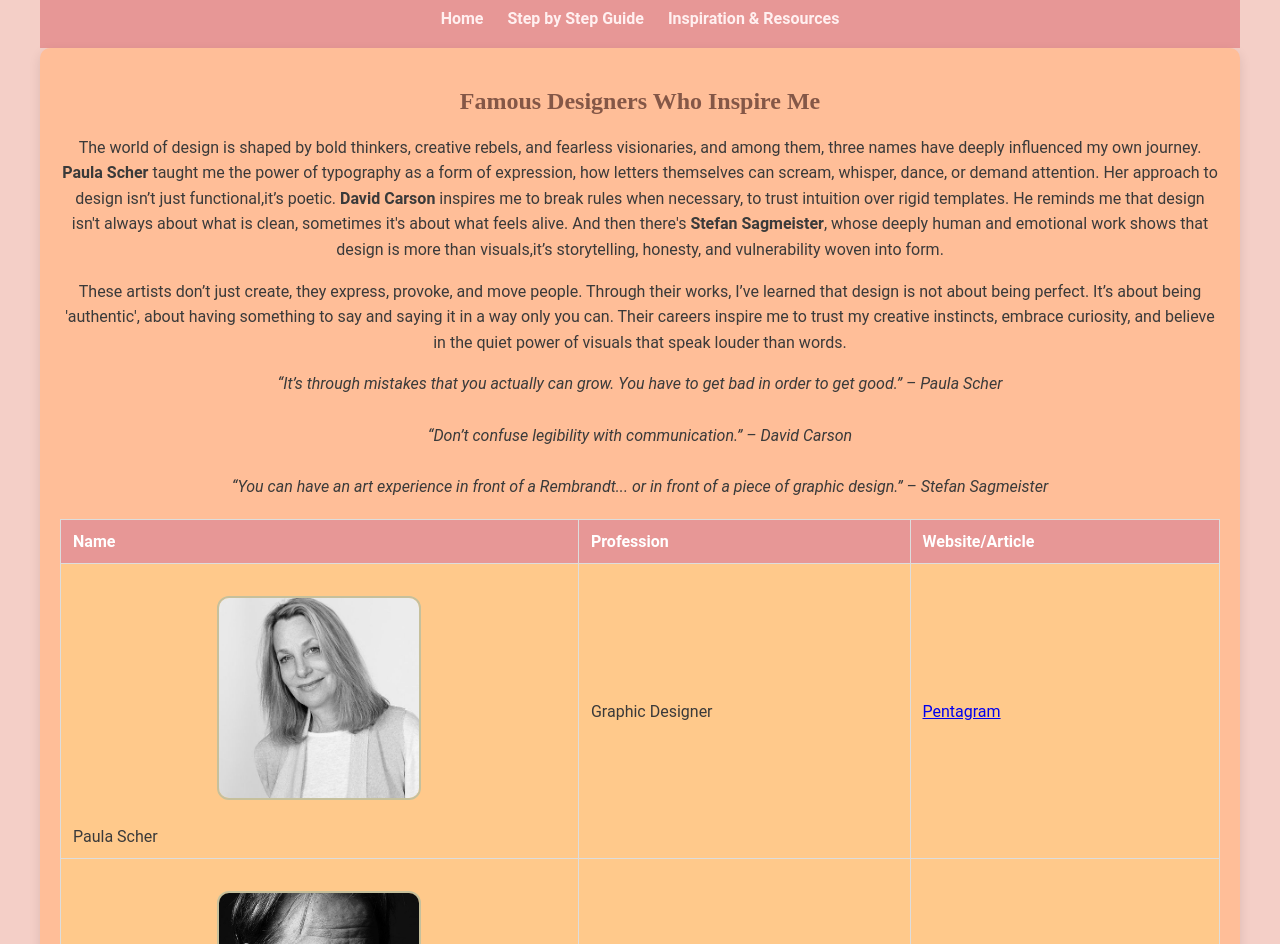
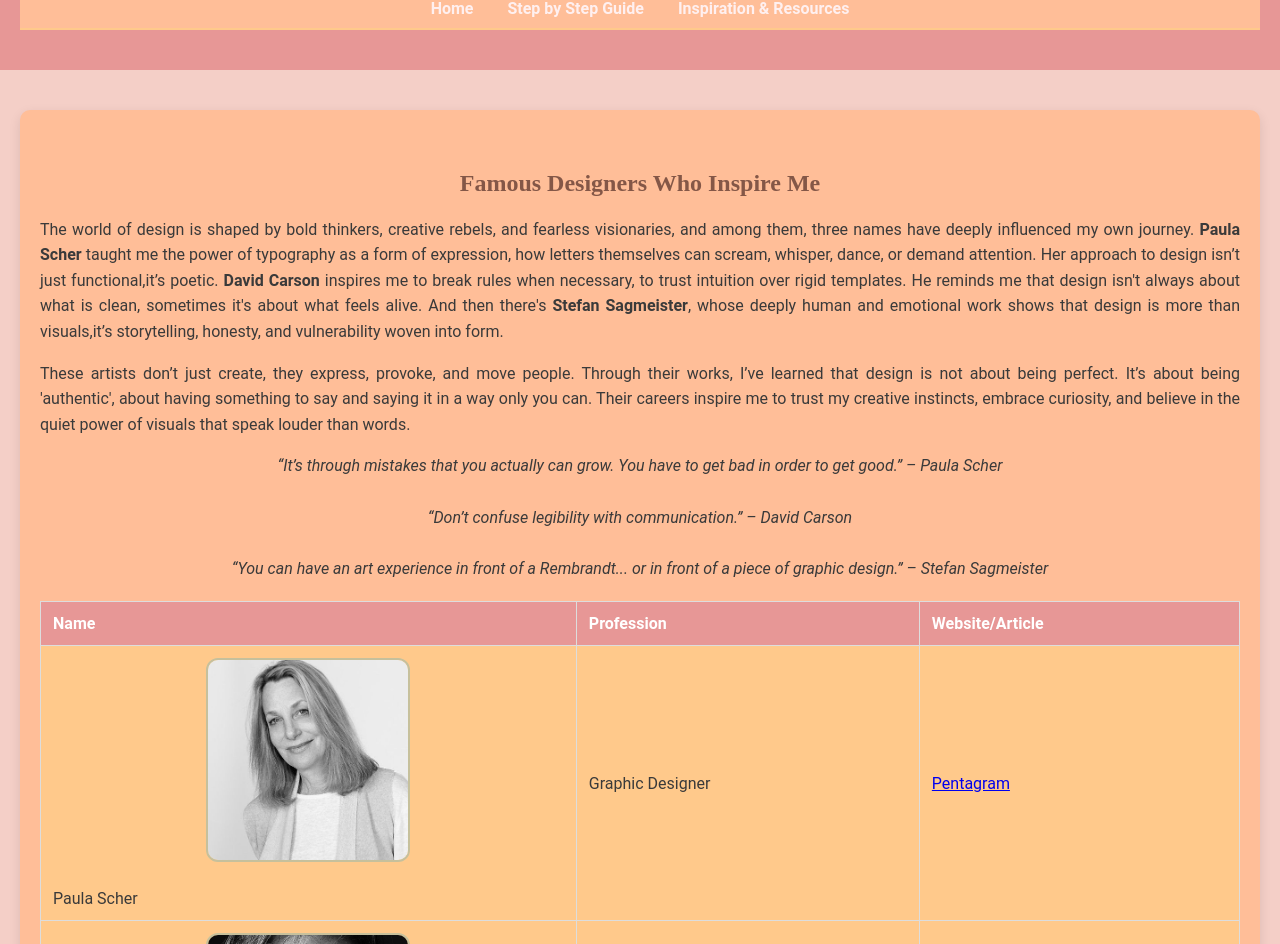
Before and after one commit to AidaNurasyikin/The-Path-to-Success-Achieving-My-Career-Dreams, a plain HTML site: page resources.html in a window 1280 px wide. Shown: the part 131-1075 px from the top of the page. Drawn offline with Linux system fonts and the light colour scheme.

Commit message:
Update style.css

```diff
--- a/style.css
+++ b/style.css
@@ -1,8 +1,9 @@
+/* General Layout */
 body {
   font-family: 'Roboto', sans-serif;
   background-color: #F4CFC7; /* Pale Dogwood */
   color: #3a3a3a;
-  margin: 40px;
+  margin: 0;
   padding: 0;
 }
 
@@ -10,7 +11,7 @@ body {
 header {
   background-color: #E79796; /* Light Coral */
   color: white;
-  padding: 20px;
+  padding: 40px 20px;
   text-align: center;
 }
 
@@ -21,11 +22,14 @@ h1, h2, h3 {
 }
 
 nav {
-  margin-top: 10px;
+  text-align: center;
+  padding: 10px;
+  background-color: #FFBE98;
+  border-bottom: 2px solid #FFC98B;
 }
 
 nav a {
-  margin: 0 10px;
+  margin: 0 15px;
   color: #fff0f0;
   text-decoration: none;
   font-weight: bold;
@@ -37,25 +41,25 @@ nav a:hover {
 
 /* Main Content Area */
 main {
-  padding: 20px;
+  padding: 40px 20px;
   background-color: #FFBE98; /* Peach Fuzz */
   border-radius: 10px;
   box-shadow: 0 4px 12px rgba(0, 0, 0, 0.1);
+  max-width: 1200px;
+  margin: 40px auto;
 }
 
 p {
-  text-align: center;
+  text-align: justify;
   line-height: 1.6;
 }
 
 /* Image Styling */
 img {
-  width: 100%;
-  max-width: 600px;
-  display: block;
-  margin: 20px auto;
+  max-width: 100%;
+  height: auto;
+  border-radius: 8px;
   border: 4px solid #C6C09C; /* Sage */
-  border-radius: 8px;
 }
 
 /* Ordered Lists */
@@ -87,7 +91,7 @@ footer {
   background-color: #C6C09C; /* Sage */
   color: white;
   text-align: center;
-  padding: 10px;
+  padding: 20px;
   margin-top: 30px;
   border-radius: 0 0 10px 10px;
 }
@@ -98,15 +102,15 @@ footer {
   flex-direction: column;
   align-items: center;
   margin-top: 30px;
+  gap: 20px;
 }
 
 .step {
   background-color: #fff;
   border: 2px solid #FFC98B;
   padding: 15px 20px;
-  margin: 10px 0;
   border-radius: 8px;
-  width: 80%;
+  width: 100%;
   max-width: 500px;
   text-align: center;
   font-weight: bold;
@@ -120,13 +124,13 @@ footer {
 }
 
 .artist-img {
-  width: 200px;
-  height: 200px;
+  width: 100%;
+  max-width: 200px;
   aspect-ratio: 1 / 1;
   object-fit: cover;
-  border-radius: 12px; /* Rounded corners, not circular */
+  border-radius: 12px;
   margin-bottom: 8px;
-  border: 2px solid #C6C09C; /* Sage border from Palette 1 */
+  border: 2px solid #C6C09C;
   display: block;
   margin-left: auto;
   margin-right: auto;
@@ -134,7 +138,7 @@ footer {
 
 .image-box-gallery {
   display: grid;
-  grid-template-columns: repeat(3, 1fr); /* 3 photos per row */
+  grid-template-columns: repeat(auto-fit, minmax(250px, 1fr));
   gap: 20px;
   margin-top: 30px;
   padding: 10px;
@@ -146,14 +150,14 @@ footer {
   object-fit: cover;
   border-radius: 12px;
   box-shadow: 0 4px 12px rgba(0, 0, 0, 0.1);
-  border: 3px solid #E79796; /* Light Coral */
+  border: 3px solid #E79796;
   transition: transform 0.3s ease;
 }
 
 .gallery-item img:hover {
   transform: scale(1.03);
 }
-grid-template-columns: repeat(auto-fit, minmax(250px, 1fr));
+
 .caption {
   text-align: center;
   margin-top: 8px;
@@ -161,3 +165,18 @@ grid-template-columns: repeat(auto-fit, minmax(250px, 1fr));
   color: #5e4c3a;
   font-family: 'Playfair Display', serif;
 }
+
+@media (max-width: 768px) {
+  nav a {
+    display: block;
+    margin: 10px 0;
+  }
+
+  .step {
+    width: 90%;
+  }
+
+  .gallery-item img {
+    height: auto;
+  }
+}
```
